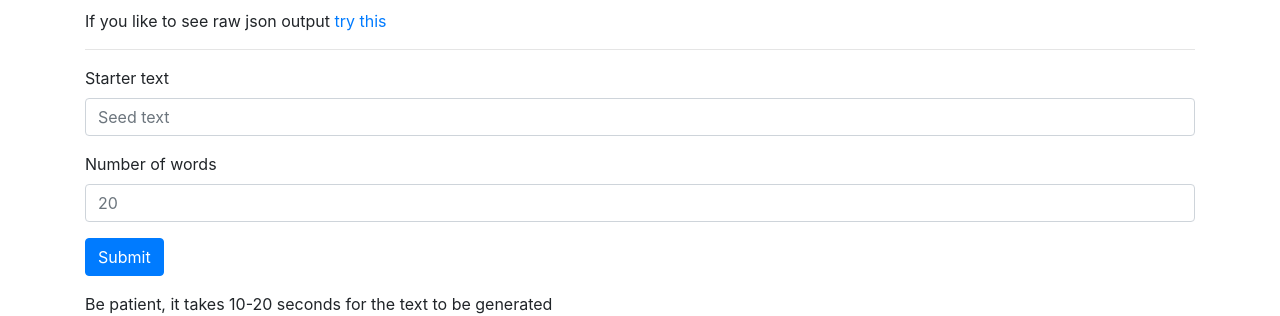
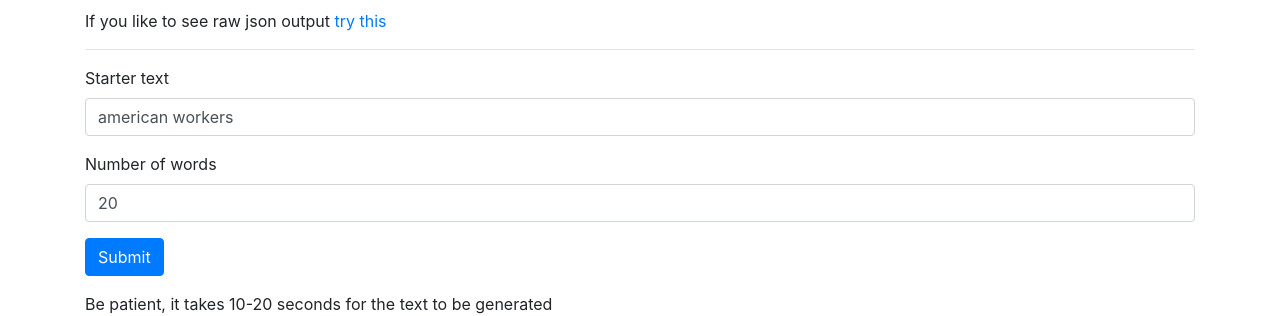
Before and after one commit to sujee/sotu-text-generator, a Flask app: page / in a window 1280 px wide. Shown: the part 311-627 px from the top of the page. Run offline with Flask 2, Linux system fonts and the light colour scheme; some libraries are stand-ins or nearby versions.

Commit message:
providing default value for forms

```diff
--- a/model-serving/templates/index.html
+++ b/model-serving/templates/index.html
@@ -31,7 +31,7 @@
         <label for="title">Starter text</label>
         <input type="text" name="seed_text"
                placeholder="Seed text" class="form-control"
-               value="{{ request.form['seed_text'] }}"></input>
+               value="{{ request.form['seed_text'] | default ('american workers') }}"></input>
                <!-- TODO default value is 'hello' -->
     </div>
 
@@ -39,7 +39,7 @@
         <label for="content">Number of words</label>
         <input type="text" name="num_words"
                placeholder="20" class="form-control"
-               value="{{ request.form['num_words'] }}"></input>
+               value="{{ request.form['num_words'] | default("20") }}"></input>
                <!-- TODO default value is 10 -->
     </div>
 
```
